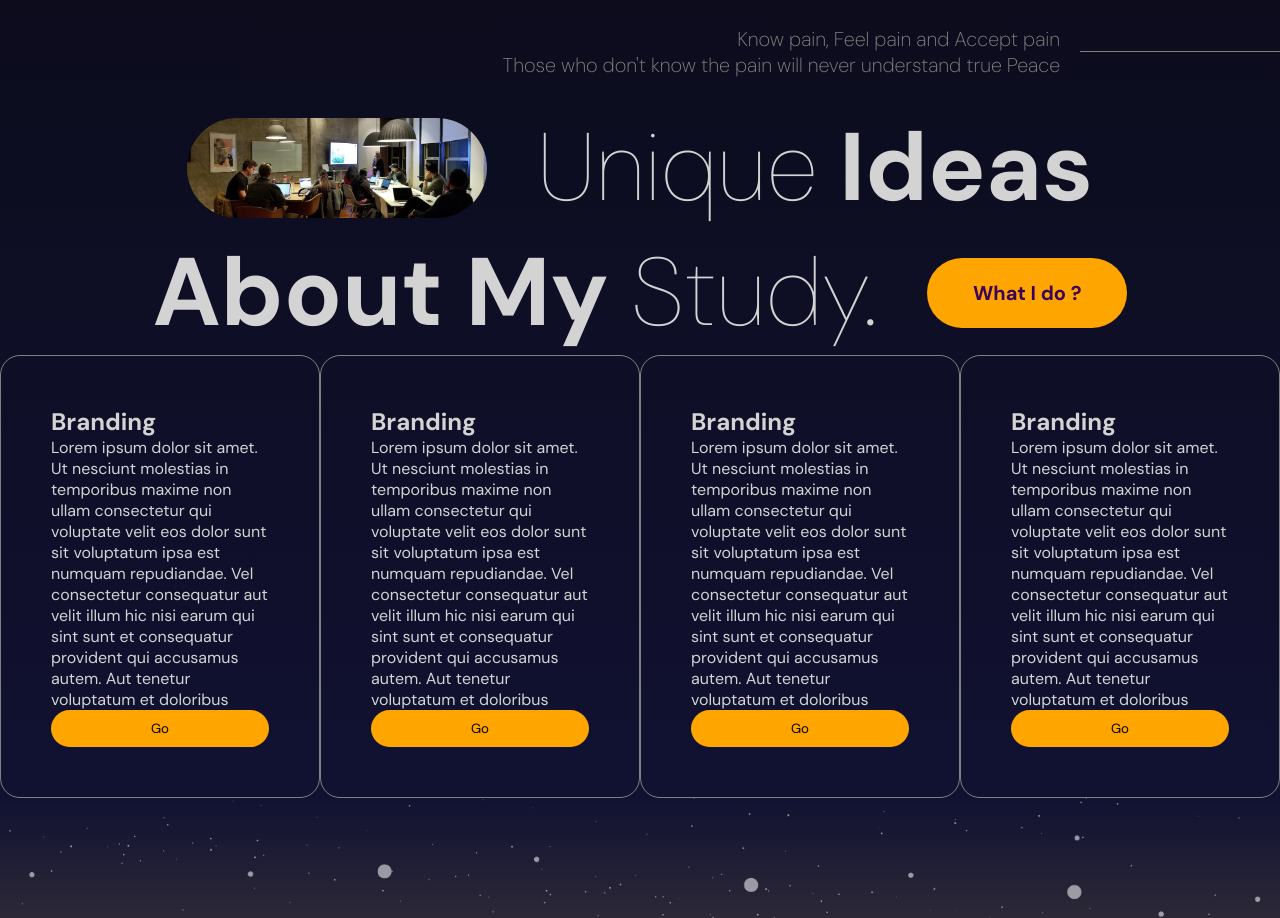
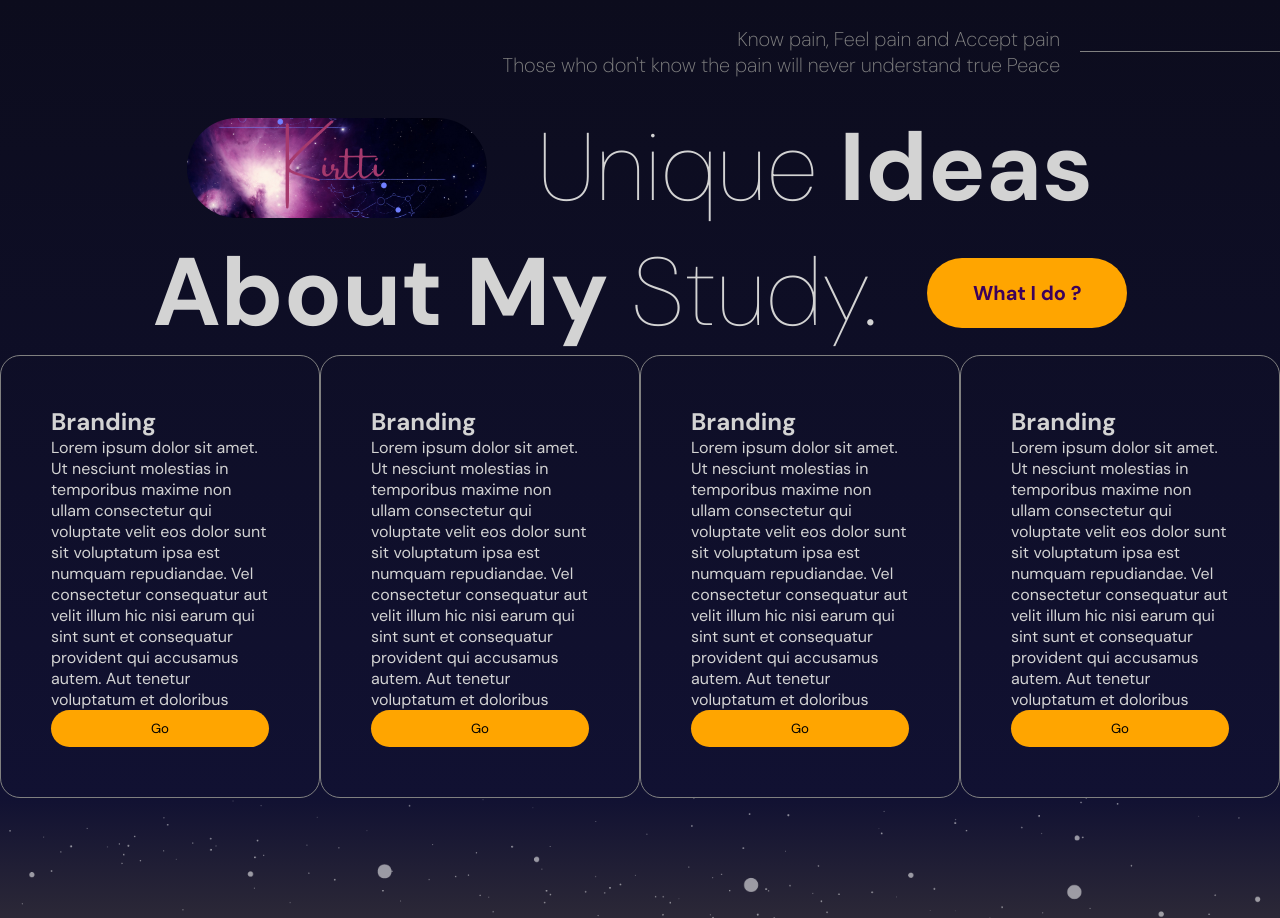
Before and after one commit to Kirttinath/portfolio-app, a React (Vite) app: page / in a window 1280 px wide. Shown: the part 1602-2520 px from the top of the page. Built offline with nearby package versions, Linux system fonts and the light colour scheme; a web font is replaced by a local one.

Commit message:
Changed the people image in the Services component and removed the About link from the sidebar.

```diff
--- a/src/Components/Services/Services.jsx
+++ b/src/Components/Services/Services.jsx
@@ -41,7 +41,7 @@ const Services = () => {
       </motion.div>
       <motion.div className="titleContainer" variants={variants}>
         <div className="title">
-            <img src="/people.webp" alt="" />
+            <img src="/ppl.png" alt="" />
             <h1>Unique <motion.b whileHover={{color:"orange"}}>Ideas</motion.b></h1>
 
         </div>
--- a/src/Components/Sidebar/Links/Links.jsx
+++ b/src/Components/Sidebar/Links/Links.jsx
@@ -31,7 +31,6 @@ const Links = () => {
     "Home",
     "Projects",
     "Portfolio",
-    "About",
     "Contact",
 ];
 
@@ -39,7 +38,7 @@ const Links = () => {
   return (
     <motion.div className='links' variants={variants}>
       {items.map(item => (
-      <motion.a href={`#${item}`} key={item} variants={itemVariants} whileHover={{scale:1.1}} whileTap={{scale:0.95}}>
+      <motion.a  href={`#${item}`} key={item} variants={itemVariants} whileHover={{scale:1.1}} whileTap={{scale:0.95}}>
         {item}
         </motion.a>
     ))}</motion.div>
```
Also changed, not shown: public/ppl.png (added).
